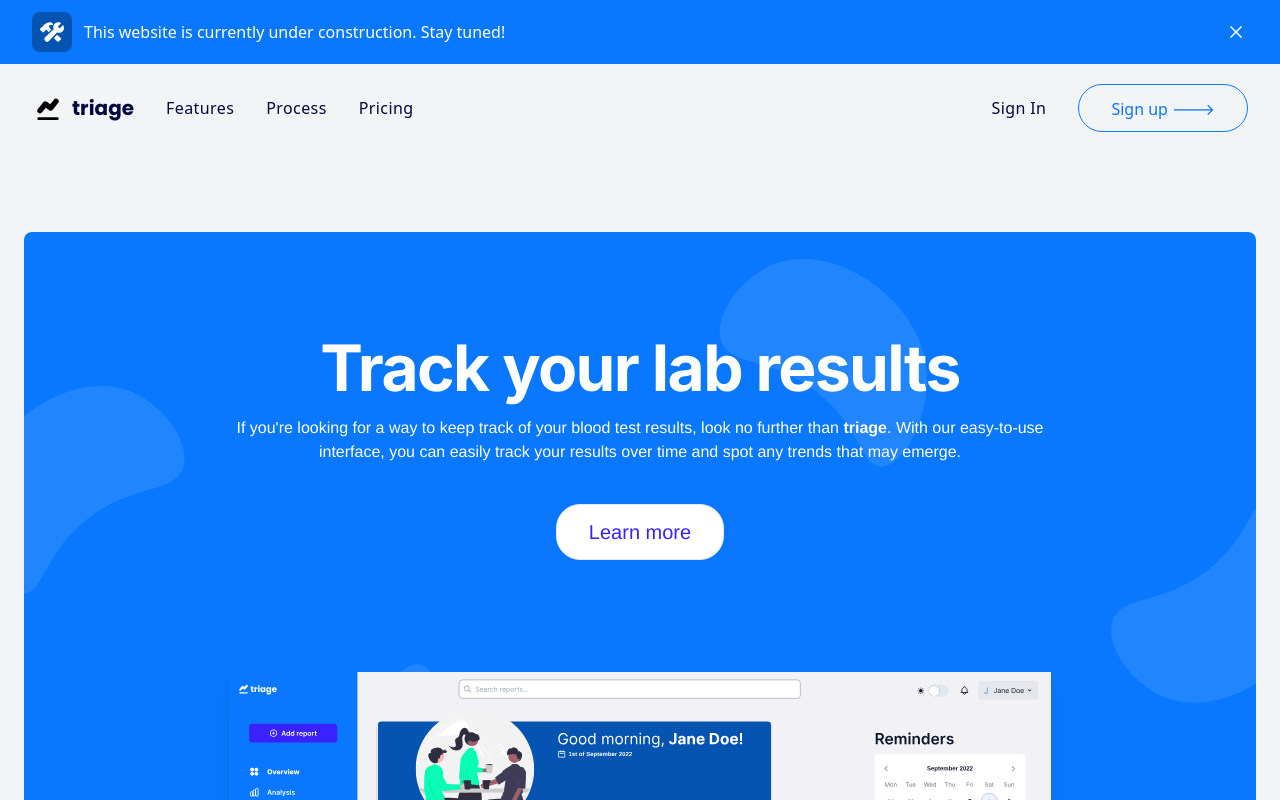
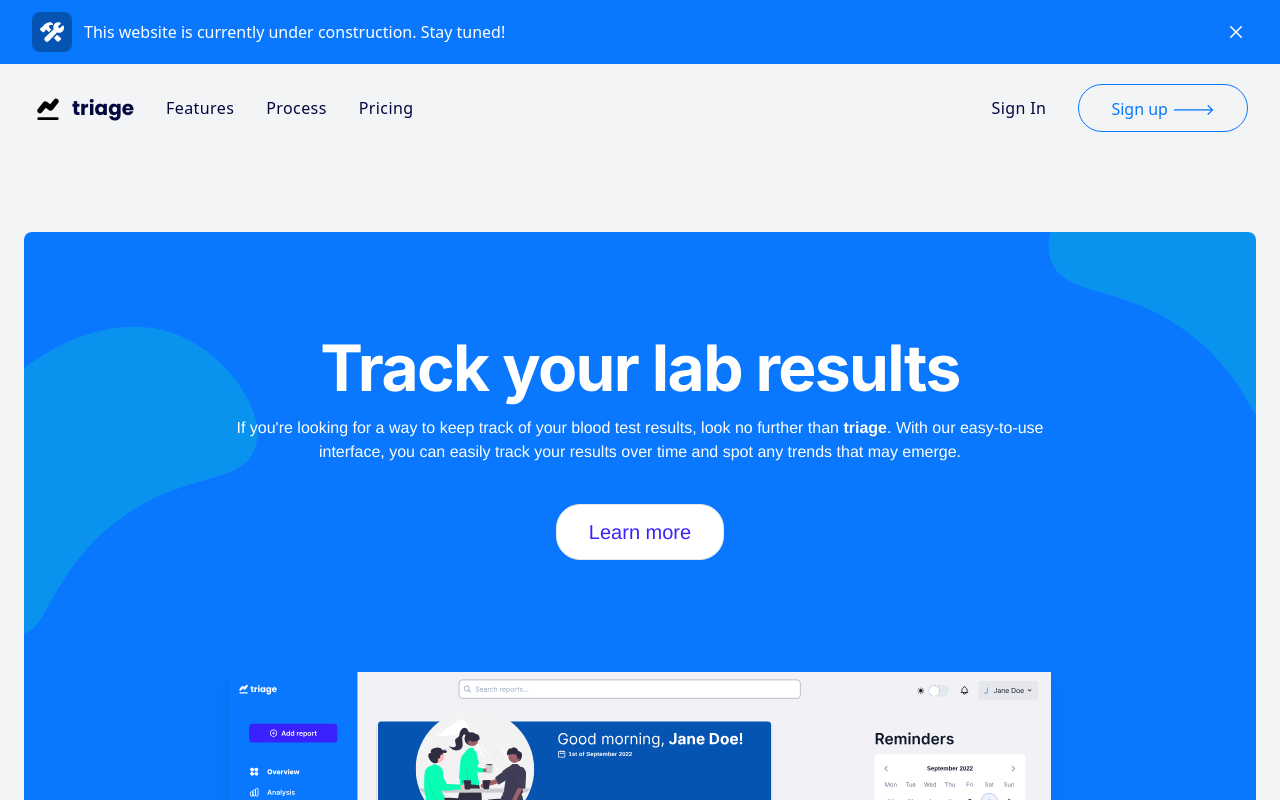
Before and after one commit to DeviousLab/blood-test-tracker, a Next.js app in the folder frontend/: page / in a window 1280 px wide. Shown: the top 800 px of the page. Built offline with nearby package versions, Linux system fonts and the light colour scheme.

Commit message:
fix: solved bug 'Failed to load resource: net::ERR_UNKNOWN_URL_SCHEME'
Signed-off-by: DeviousLab <deviouslab@gmail.com>

```diff
--- a/frontend/src/components/landing-site/Banner.tsx
+++ b/frontend/src/components/landing-site/Banner.tsx
@@ -6,7 +6,7 @@ const Banner = () => {
   return (
     <motion.section
       // eslint-disable-next-line tailwindcss/no-contradicting-classname
-      className="w-screen rounded-md bg-primary bg-[url('../assets/images/BannerPattern.svg')] bg-cover bg-center bg-no-repeat object-center lg:mx-auto lg:w-2/3"
+      className="w-screen rounded-md bg-primary bg-[url('/img/BannerPattern.svg')] bg-cover bg-center bg-no-repeat object-center lg:mx-auto lg:w-2/3"
       initial={{ scale: 0.5, opacity: 0 }}
       whileInView={{
         scale: 1,
--- a/frontend/src/components/landing-site/Hero.tsx
+++ b/frontend/src/components/landing-site/Hero.tsx
@@ -8,7 +8,7 @@ const Hero = () => {
   return (
     <section className="overflow-y-hidden py-12">
       <div className="w-full px-6">
-        <div className="container relative mx-auto mt-8 flex flex-col items-center rounded-lg bg-primary bg-[url('../assets/images/ProcessPattern.png')] bg-cover bg-no-repeat pt-12 pb-24 sm:pt-24 sm:pb-32 md:pb-48 lg:pb-56 xl:pb-64">
+        <div className="container relative mx-auto mt-8 flex flex-col items-center rounded-lg bg-primary bg-[url('/img/ProcessPattern.svg')] bg-cover bg-no-repeat pt-12 pb-24 sm:pt-24 sm:pb-32 md:pb-48 lg:pb-56 xl:pb-64">
           <motion.div
             className="mb-5 w-11/12 sm:mb-10 sm:w-2/3"
             initial={{ y: 300, opacity: 0 }}
--- a/frontend/src/components/landing-site/Process.tsx
+++ b/frontend/src/components/landing-site/Process.tsx
@@ -6,7 +6,7 @@ const Process = () => {
     <section
       id="process"
       // eslint-disable-next-line tailwindcss/no-contradicting-classname
-      className="bg-primary bg-[url('../assets/images/ProcessPattern.png')] bg-cover bg-center bg-no-repeat px-4 py-16 md:max-w-full md:px-24 lg:w-screen lg:px-8 lg:py-72"
+      className="bg-primary bg-[url('/img/ProcessPattern.svg')] bg-cover bg-center bg-no-repeat px-4 py-16 md:max-w-full md:px-24 lg:w-screen lg:px-8 lg:py-72"
     >
       <motion.div
         role="contentinfo"
```
Also changed, not shown: frontend/.eslintrc.json, frontend/public/img/BannerPattern.svg (renamed from frontend/src/assets/images/BannerPattern.svg), frontend/public/img/ProcessPattern.svg (added).
